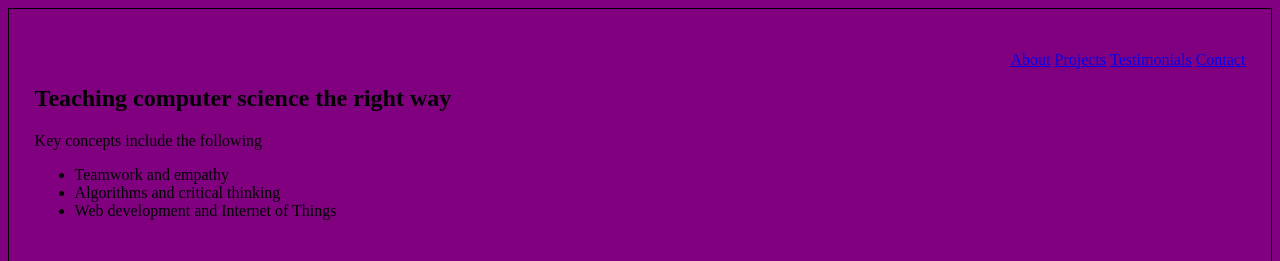
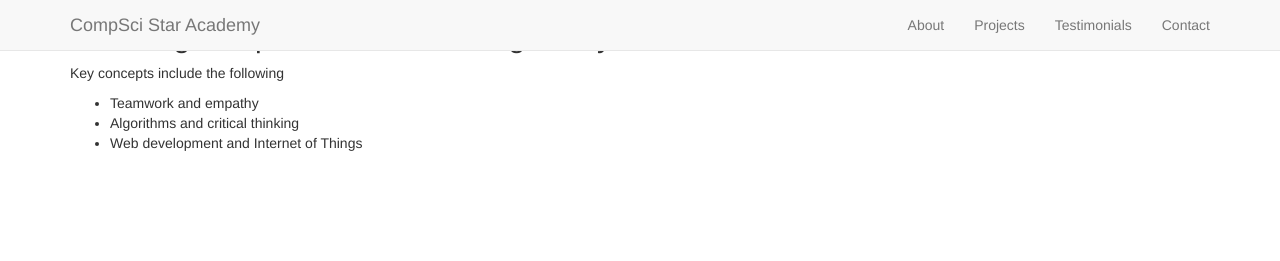
Before and after one commit to kandance/first_one, a plain HTML site: page index.html in a window 1280 px wide. Shown: the top 261 px of the page. Drawn offline with nearby package versions, Linux system fonts and the light colour scheme.

Commit message:
adds bootstrap file to first_one project directory

```diff
--- a/index.html
+++ b/index.html
@@ -3,21 +3,33 @@
 	<head>
 		<title>This is a cool website</title>
 		<meta charset= "utf-8">
-		<link rel="stylesheet" href="styles/styles.css">
+		<link rel="stylesheet" href="assets/vendor/bootstrap/css/bootstrap.min.css">
+		<link rel="stylesheet" href="assets/styles/styles.css">
 	</head>
 	<body>
-		<div class="main-container">
-			<header>
-				<nav class="nav-container">
-					<ul>
+		<div class="navbar navbar-default navbar-fixed-top">
+			<div class="container">
+				<div class="navbar-header">
+					<button type="button" class="navbar-toggle" data-toggle="collapse" data-target=".navbar-collapse">
+						<span class="icon-bar"></span>
+						<span class="icon-bar"></span>
+						<span class="icon-bar"></span>
+					</button>
+					<a href="#" class="navbar-brand">CompSci Star Academy</a>
+				</div>
+				<div class="collapse navbar-collapse">
+					<ul class="nav navbar-nav navbar-right">
 						<li class="nav-unit"><a href="#">About</a></li>
 						<li class="nav-unit"><a href="#">Projects</a></li>
 						<li class="nav-unit"><a href="#">Testimonials</a></li>
 						<li class="nav-unit"><a href="#">Contact</a></li>
 					</ul>
-				</nav>
-			</header>
-			<main>
+				</div>
+			</div>
+		</div>
+		<div class="container first">
+			<div class="row">
+				<div class="col-lg-6">
 					<h2>Teaching computer science the right way</h2>
 					<p>Key concepts include the following</p>
 					<ul>
@@ -25,7 +37,9 @@
 						<li>Algorithms and critical thinking</li>
 						<li>Web development and Internet of Things</li>
 					</ul>
-			</main>
 				</div>
+			</div>
+		</div>
+		<script type="text/javascript" src="assets/vendor/bootstrap/js/bootstrap.min.js"></script>
 	</body>
 </html>
--- a/styles/styles.css
+++ /dev/null
@@ -1,17 +0,0 @@
-body{
-	background-color: purple;
-	border: 1px solid black;
-	padding: 2%;
-	max-width: 1260px;
-}
-
-.nav-container{
-	float: right;
-}
-.nav-unit {
-	display: inline-block;
-}
-
-main {
-	clear: both;
-}
```
Lines whose indentation alone changed are shown as unchanged.
